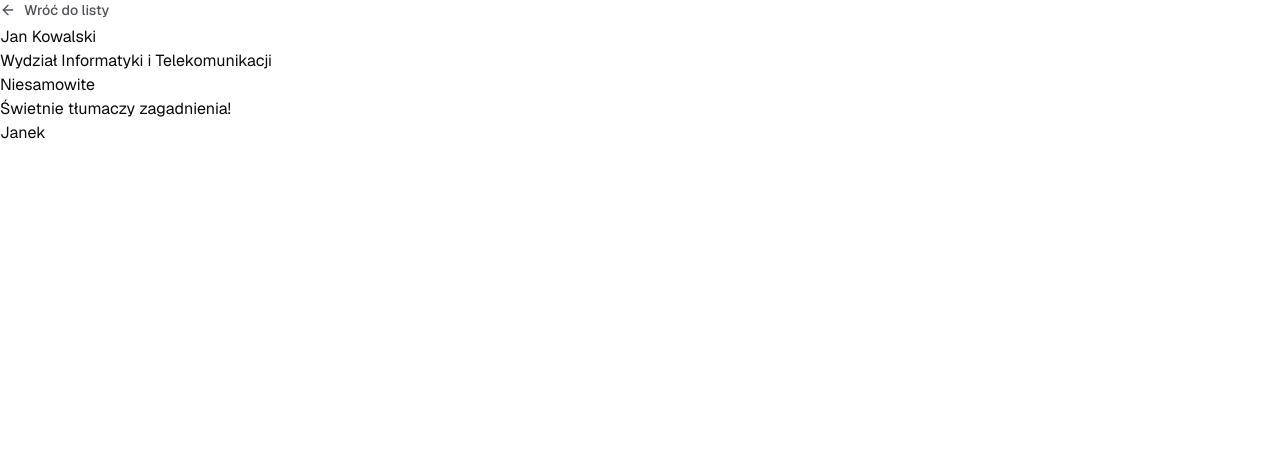
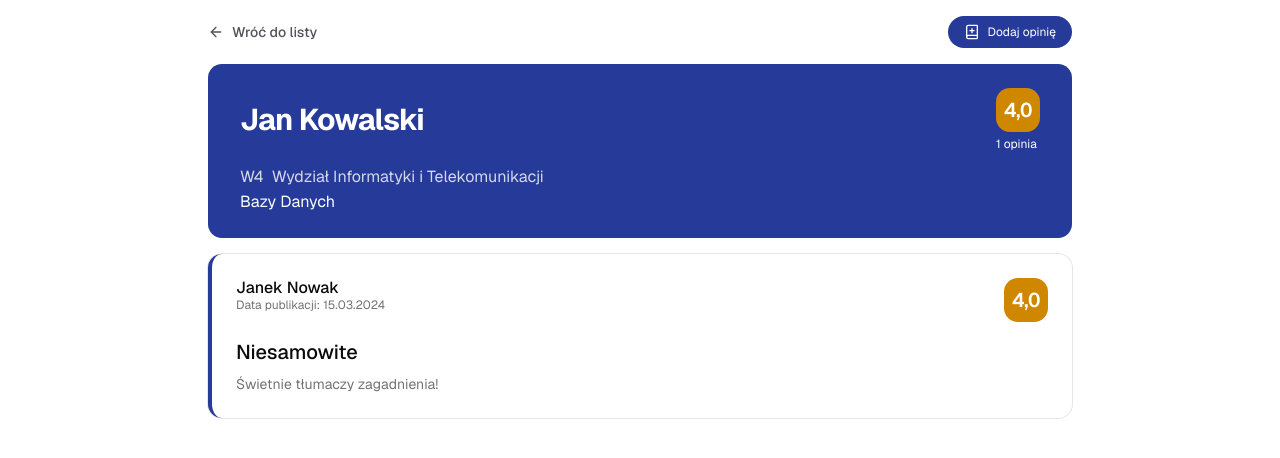
Before and after one commit to robuspospolitus/the-voice-of-pwr, a Next.js app in the folder the-voice-of-pwr-web/: page /lecturers/13b56b64-14df-4efa-8edf-567d80291c27 in a window 1280 px wide. Shown: the top 458 px of the page. Built offline with nearby package versions, Linux system fonts and the light colour scheme.

Commit message:
feat: create OpinionView with opinion form

```diff
--- a/the-voice-of-pwr-web/app/lecturers/[id]/page.tsx
+++ b/the-voice-of-pwr-web/app/lecturers/[id]/page.tsx
@@ -1,6 +1,6 @@
-import BackLink from "@/components/layout/BackLink";
 import { lecturersMock } from "@/data/lecturers";
 import { notFound } from "next/navigation";
+import LecturerOpinionsSection from "@/components/LecturerOpinionsSection";
 
 export default async function LecturerView({
   params,
@@ -8,26 +8,12 @@ export default async function LecturerView({
   params: Promise<{ id: string }>;
 }) {
   const { id } = await params;
-  const lecturer = lecturersMock.find((item) => item.id === String(id));
+  const lecturer = lecturersMock.find((item) => item.id === id);
   if (!lecturer) notFound();
+
   return (
-    <main>
-      <BackLink title="Wróć do listy" href="/lecturers" />
-      <h1>
-        {lecturer.name} {lecturer.surname}
-      </h1>
-      <p>{lecturer.faculties?.[0]?.faculty.fullName}</p>
-      <ul>
-        {lecturer.opinions?.map((opinion) => (
-          <div key={opinion.id} className="">
-            <h1>{opinion.title}</h1>
-            <p>
-              {opinion.description}
-              <br /> {opinion.user?.name}
-            </p>
-          </div>
-        ))}
-      </ul>
+    <main className="mx-auto flex min-h-screen w-full max-w-4xl flex-col gap-4 p-4">
+      <LecturerOpinionsSection lecturer={lecturer} />
     </main>
   );
 }
--- /dev/null
+++ b/the-voice-of-pwr-web/components/LecturerOpinionsSection.tsx
@@ -0,0 +1,46 @@
+"use client";
+import { useState } from "react";
+import type { LecturerDetails } from "@/lib/types/lecturer";
+import BackLink from "@/components/layout/BackLink";
+import LecturerHeader from "@/components/layout/LecturerHeader";
+import OpinionView from "@/components/OpinionView";
+import OpinionForm from "@/components/OpinionForm";
+
+import { BookPlus, Scroll } from "lucide-react";
+export default function LecturerOpinionsSection({
+  lecturer,
+}: {
+  lecturer: LecturerDetails;
+}) {
+  const [isAddOpinionForm, setAddOpinionForm] = useState(false);
+
+  return (
+    <>
+      <div className=" flex items-center justify-between">
+        <BackLink title="Wróć do listy" href="/lecturers" />
+        <button
+          className="group/add text-xs cursor-pointer font-normal px-4 py-2 bg-prim text-white rounded-full transition duration-200 hover:-translate-y-0.5 "
+          onClick={() => setAddOpinionForm(!isAddOpinionForm)}
+        >
+          <span className="flex flex-row gap-2 transition duration-200 group-hover/add:-translate-y-0.5">
+            {isAddOpinionForm ? <Scroll size="16" /> : <BookPlus size="16" />}
+            {isAddOpinionForm ? "Zobacz opinie" : "Dodaj opinię"}
+          </span>
+        </button>
+      </div>
+
+      {isAddOpinionForm ? (
+        <OpinionForm onSuccess={() => setAddOpinionForm(false)} />
+      ) : (
+        <>
+          <LecturerHeader lecturer={lecturer} />
+          <section className="space-y-4">
+            {lecturer.opinions?.map((opinion) => (
+              <OpinionView key={opinion.id} opinion={opinion} />
+            ))}
+          </section>
+        </>
+      )}
+    </>
+  );
+}
--- a/the-voice-of-pwr-web/components/LecturerPreview.tsx
+++ b/the-voice-of-pwr-web/components/LecturerPreview.tsx
@@ -4,7 +4,7 @@ import { Card, CardTitle } from "./ui/card";
 import { MoveUpRightIcon } from "lucide-react";
 import { lecturersMock } from "@/data/lecturers";
 
-function opinionLabel(count: number) {
+export function opinionLabel(count: number) {
   if (count === 1) return "opinia";
   const mod10 = count % 10;
   const mod100 = count % 100;
@@ -14,15 +14,15 @@ function opinionLabel(count: number) {
   return "opinii";
 }
 
-function averageGrade(lecturer: LecturerDetails) {
+export function averageGrade(lecturer: LecturerDetails) {
   const grades = lecturer.opinions?.map((opinion) => opinion.grade) ?? [];
   if (grades.length === 0) return null;
   return grades.reduce((sum, grade) => sum + grade, 0) / grades.length;
 }
-function averageGradeString(average: number) {
+export function gradeString(average: number) {
   return average.toFixed(1).replace(".", ",");
 }
-function gradeColor(avrage: number) {
+export function gradeColor(avrage: number) {
   if (avrage < 3) return "bg-red-600";
   if (avrage < 4.5) return "bg-yellow-600";
   return "bg-green-600";
@@ -36,7 +36,7 @@ export default function LecturerPreview({
   const faculty = lecturer.faculties?.[0]?.faculty;
 
   const averageValue = averageGrade(lecturer) ?? 0;
-  const averageString = averageGradeString(averageValue) ?? "";
+  const averageString = gradeString(averageValue) ?? "";
   return (
     <Link
       href={`/lecturers/${lecturer.id}`}
@@ -65,9 +65,9 @@ export default function LecturerPreview({
           </div>
           <div className="text-right flex  flex-col justify-center items-center text-white space-y-2">
             <p
-              className={`text-xl font-semibold tabular-nums tracking-tight  p-1.5 rounded-xl  ${averageValue === null ? "text-prim" : gradeColor(averageValue)}`}
+              className={`text-xl font-semibold tabular-nums tracking-tight  p-2 rounded-xl  ${averageValue === null ? "text-prim" : gradeColor(averageValue)}`}
             >
-              {averageValue === null ? "-" : averageGradeString(averageValue)}
+              {averageValue === null ? "-" : gradeString(averageValue)}
             </p>
             <p className="text-xs text-muted-foreground">
               {lecturer.opinions?.length} {opinionLabel(opinionsCount)}
--- a/the-voice-of-pwr-web/components/OpinionForm.tsx
+++ b/the-voice-of-pwr-web/components/OpinionForm.tsx
@@ -67,7 +67,7 @@ export default function OpinionForm({ onSuccess }: OpinionFormProps) {
   const description = watch("description");
   const isTextareaFull: boolean = description.length === 500;
   return (
-    <main className="w-full max-w-3xl space-y-4">
+    <main className="w-full max-w-5xl space-y-4">
       <FormsHeader
         title="Stworz opinię"
         description="Dodaj swoją opinię i podziel się z nią z innymi studentami"
--- /dev/null
+++ b/the-voice-of-pwr-web/components/OpinionView.tsx
@@ -0,0 +1,41 @@
+import { LecturerDetails, LecturerOpinion } from "@/lib/types/lecturer";
+import { Card, CardDescription, CardHeader, CardTitle } from "./ui/card";
+import { gradeColor, gradeString } from "./LecturerPreview";
+export default function OpinionView({ opinion }: { opinion: LecturerOpinion }) {
+  const grade = opinion.grade;
+  const initials = opinion.user?.name
+    .split(" ")
+    .map((part) => part[0])
+    .slice(0, 2)
+    .join("")
+    .toUpperCase();
+  return (
+    <Card className="border-l-4 border-prim p-6 transition duration-200 hover:-translate-y-0.5 hover:border-red">
+      <div className="flex flex-row justify-between">
+        <div className="flex flex-row items-start gap-2">
+          <div className="flex flex-col">
+            <CardTitle className="leading-tight">
+              {opinion.user?.name}
+            </CardTitle>
+            <p className="text-xs leading-tight text-muted-foreground">
+              Data publikacji:{" "}
+              {new Date(opinion.date).toLocaleDateString("pl-PL")}
+            </p>
+          </div>
+        </div>
+
+        <div className="text-right flex flex-col items-end space-y-1">
+          <p
+            className={`text-xl font-semibold w-fit tabular-nums tracking-tight text-white  p-2 rounded-xl  ${grade === null ? "text-prim" : gradeColor(grade)}`}
+          >
+            {gradeString(grade)}
+          </p>
+        </div>
+      </div>
+      <div className="space-y-2">
+        <CardTitle className="text-xl">{opinion.title}</CardTitle>
+        <CardDescription>{opinion.description}</CardDescription>
+      </div>
+    </Card>
+  );
+}
--- a/the-voice-of-pwr-web/components/layout/BackLink.tsx
+++ b/the-voice-of-pwr-web/components/layout/BackLink.tsx
@@ -13,7 +13,7 @@ export default function BackLink({ href, title, onClick }: BackLinkProps) {
     <Link
       href={href}
       onClick={onClick}
-      className="inline-flex items-center text-sm font-medium text-zinc-600"
+      className="inline-flex items-center text-sm font-medium text-zinc-600 transition duration-200 group-hover:-translate-y-0.5"
     >
       <ArrowLeft size="16" className="mr-2" />
       {title}
--- /dev/null
+++ b/the-voice-of-pwr-web/components/layout/LecturerHeader.tsx
@@ -0,0 +1,42 @@
+import { LecturerDetails } from "@/lib/types/lecturer";
+import {
+  gradeString,
+  averageGrade,
+  gradeColor,
+  opinionLabel,
+} from "@/components/LecturerPreview";
+export default function LecturerHeader({
+  lecturer,
+}: {
+  lecturer: LecturerDetails;
+}) {
+  const averageValue = averageGrade(lecturer) ?? 0;
+  const opinionsCount = lecturer.opinions?.length ?? 0;
+  return (
+    <div className="rounded-xl bg-prim p-6 text-white sm:px-8 w-full">
+      <div className="flex flex-row justify-between items-center">
+        <h1 className="text-2xl font-bold tracking-tight sm:text-3xl">
+          {lecturer.name} {lecturer.surname}
+        </h1>
+        <div className="space-y-1">
+          <p
+            className={`text-xl font-semibold tabular-nums tracking-tight  p-2 rounded-xl  ${averageValue === null ? "text-prim" : gradeColor(averageValue)}`}
+          >
+            {averageValue === null ? "-" : gradeString(averageValue)}
+          </p>
+          <p className="text-xs text-white">
+            {lecturer.opinions?.length} {opinionLabel(opinionsCount)}
+          </p>
+        </div>
+      </div>
+
+      <p className="mt-3 max-w-2xl text-sm leading-relaxed text-white/80 sm:text-base space-x-2">
+        <span>{lecturer.faculties?.[0]?.faculty.shortcut}</span>
+        <span>{lecturer.faculties?.[0]?.faculty.fullName}</span>
+      </p>
+      {lecturer.classes?.map((item) => (
+        <p key={item.course.id}>{item.course.fullName}</p>
+      ))}
+    </div>
+  );
+}
--- a/the-voice-of-pwr-web/data/lecturers.ts
+++ b/the-voice-of-pwr-web/data/lecturers.ts
@@ -22,7 +22,8 @@ export const lecturersMock: LecturerDetails[] = [
         title: "Niesamowite",
         grade: 4,
         description: "Świetnie tłumaczy zagadnienia!",
-        user: { name: "Janek" },
+        user: { name: "Janek Nowak" },
+        date: "2024-03-15",
       },
     ],
     _count: { opinions: 1 },
@@ -49,6 +50,7 @@ export const lecturersMock: LecturerDetails[] = [
         grade: 2,
         description: "Świetnie tłumaczy zagadnienia!",
         user: { name: "Janek" },
+        date: "",
       },
       {
         id: crypto.randomUUID(),
@@ -58,6 +60,7 @@ export const lecturersMock: LecturerDetails[] = [
         grade: 5,
         description: "Świetnie tłumaczy zagadnienia!",
         user: { name: "Janek" },
+        date: "",
       },
       {
         id: crypto.randomUUID(),
@@ -67,6 +70,17 @@ export const lecturersMock: LecturerDetails[] = [
         grade: 5,
         description: "Świetnie tłumaczy zagadnienia!",
         user: { name: "Janek" },
+        date: "",
+      },
+      {
+        id: crypto.randomUUID() as const,
+        userId: 1,
+        lecturerId: 1,
+        title: "Niesamowite",
+        grade: 5,
+        description: "Świetnie tłumaczy zagadnienia!",
+        user: { name: "Janek" },
+        date: "",
       },
       {
         id: crypto.randomUUID(),
@@ -76,15 +90,7 @@ export const lecturersMock: LecturerDetails[] = [
         grade: 5,
         description: "Świetnie tłumaczy zagadnienia!",
         user: { name: "Janek" },
-      },
-      {
-        id: crypto.randomUUID(),
-        userId: 1,
-        lecturerId: 1,
-        title: "Niesamowite",
-        grade: 5,
-        description: "Świetnie tłumaczy zagadnienia!",
-        user: { name: "Janek" },
+        date: "",
       },
     ],
   },
@@ -110,6 +116,7 @@ export const lecturersMock: LecturerDetails[] = [
         grade: 5,
         description: "Świetnie tłumaczy zagadnienia!",
         user: { name: "Janek" },
+        date: "",
       },
     ],
     _count: { opinions: 1 },
@@ -136,6 +143,7 @@ export const lecturersMock: LecturerDetails[] = [
         grade: 3,
         description: "Świetnie tłumaczy zagadnienia!",
         user: { name: "Janek" },
+        date: "",
       },
       {
         id: crypto.randomUUID(),
@@ -145,6 +153,7 @@ export const lecturersMock: LecturerDetails[] = [
         grade: 2,
         description: "Świetnie tłumaczy zagadnienia!",
         user: { name: "Janek" },
+        date: "",
       },
       {
         id: crypto.randomUUID(),
@@ -154,6 +163,7 @@ export const lecturersMock: LecturerDetails[] = [
         grade: 2,
         description: "Świetnie tłumaczy zagadnienia!",
         user: { name: "Janek" },
+        date: "",
       },
     ],
     _count: { opinions: 1 },
@@ -180,6 +190,7 @@ export const lecturersMock: LecturerDetails[] = [
         grade: 5,
         description: "Świetnie tłumaczy zagadnienia!",
         user: { name: "Janek" },
+        date: "",
       },
       {
         id: crypto.randomUUID(),
@@ -189,6 +200,7 @@ export const lecturersMock: LecturerDetails[] = [
         grade: 3,
         description: "Świetnie tłumaczy zagadnienia!",
         user: { name: "Janek" },
+        date: "",
       },
       {
         id: crypto.randomUUID(),
@@ -198,6 +210,7 @@ export const lecturersMock: LecturerDetails[] = [
         grade: 2,
         description: "Świetnie tłumaczy zagadnienia!",
         user: { name: "Janek" },
+        date: "",
       },
     ],
     _count: { opinions: 1 },
--- a/the-voice-of-pwr-web/lib/types/lecturer.ts
+++ b/the-voice-of-pwr-web/lib/types/lecturer.ts
@@ -12,6 +12,7 @@ export type LecturerOpinion = {
   title: string;
   description: string | null;
   user?: { name: string };
+  date: string;
 };
 
 export type LecturerDetails = Lecturer & {
```
